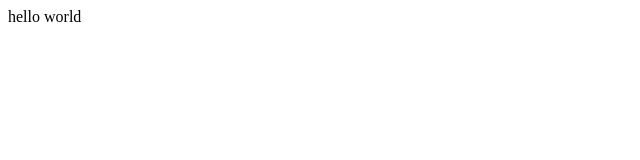
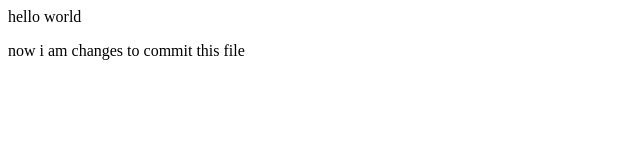
Before and after one commit to abhishek201198/learngit, a plain HTML site: page index.html in a window 1280 px wide. Shown: the whole page, without its empty margins (0-640 px from the left). Drawn offline with Linux system fonts and the light colour scheme.

Commit message:
index.html
just try to check  and explore the github

```diff
--- a/index.html
+++ b/index.html
@@ -1 +1,3 @@
 <p>hello world</p>
+<p>
+  now i am changes to commit this file</p>
```
